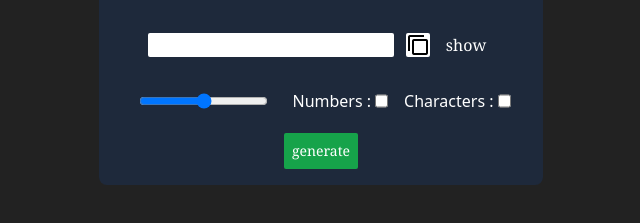
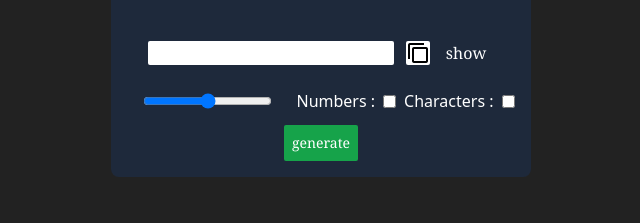
Before and after one commit to Tharunvasireddi/PasswordGenerator, a website: page index.html in a window 1280 px wide. Shown: the part 347-570 px from the top of the page, without its empty margins (319-959 px from the left). Drawn offline with Linux system fonts and the light colour scheme.

Commit message:
changes are comitted

```diff
--- a/index.html
+++ b/index.html
@@ -16,17 +16,12 @@
             <button class="text-center bg-white rounded-sm" id="copypassword"><img src="./src/assest/copy2.png" alt=""></button>
             <button class="text-white px-2 py-1  font-serif " id="showPassword">show</button>
         </div>
-        <div class="flex mt-2 items-center justify-center flex-col  ">
-            <div class="flex items-center justify-center m-2 ">
+        <div class="flex mt-2 items-center justify-center gap-2  ">
                 <input type="range" min="4" max="16" id="slider" class="m-4">
-                <div class="m-2 flex gap-1 ">
                     <label for="containNumbers" class="text-white  ">Numbers : </label>
                     <input type="checkbox" id="containNumbers">
-                </div>
-                <div class="m-2 flex gap-1">
                     <label for="containCharacters" class="text-white">Characters : </label>
                     <input type="checkbox" id="containCharacters">
-                </div>
             </div>
             <div class="flex items-center justify-center">
                 <button class="bg-green-600 text-white font-serif p-2 rounded-sm text-center text-sm  " id="generate" >generate</button>
```
